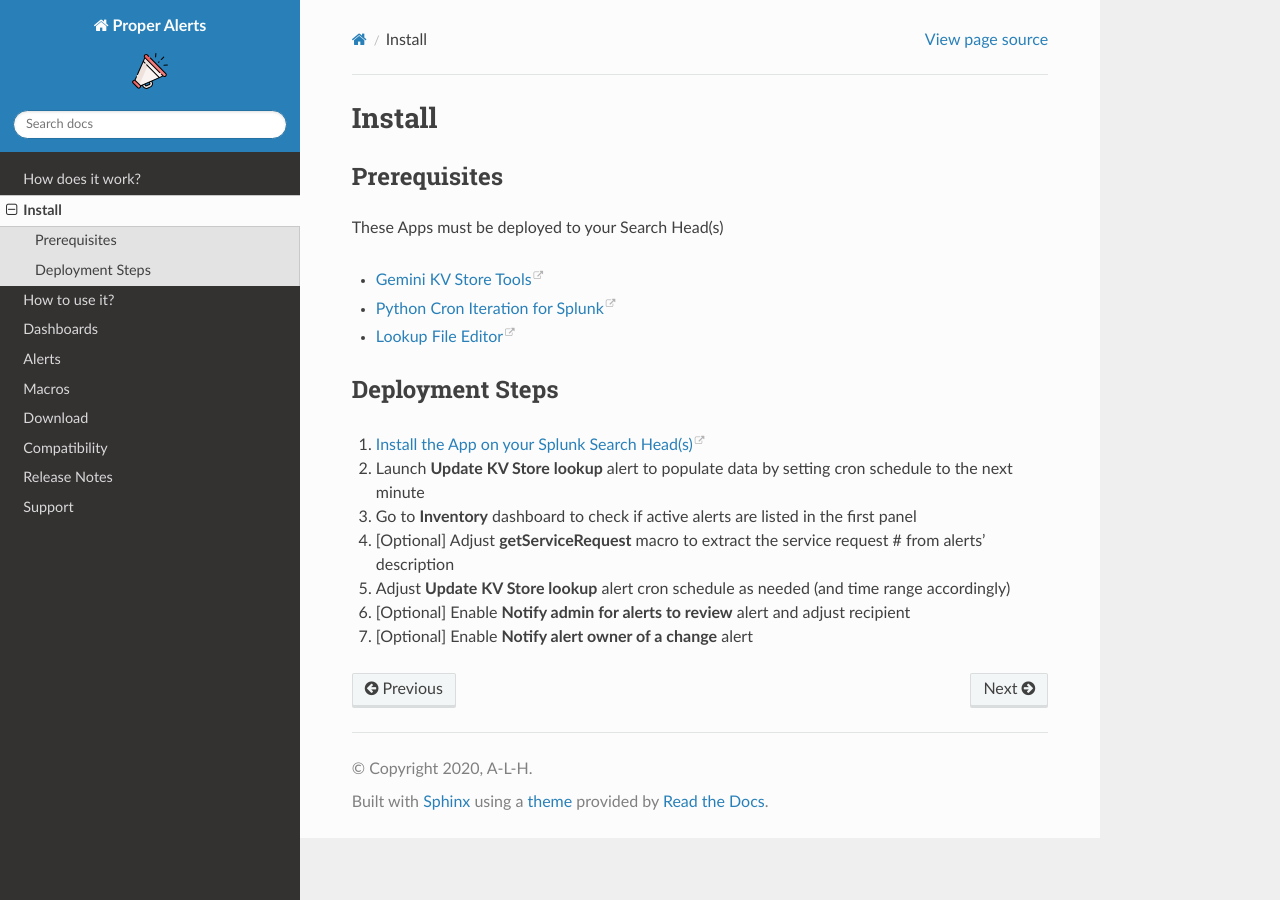
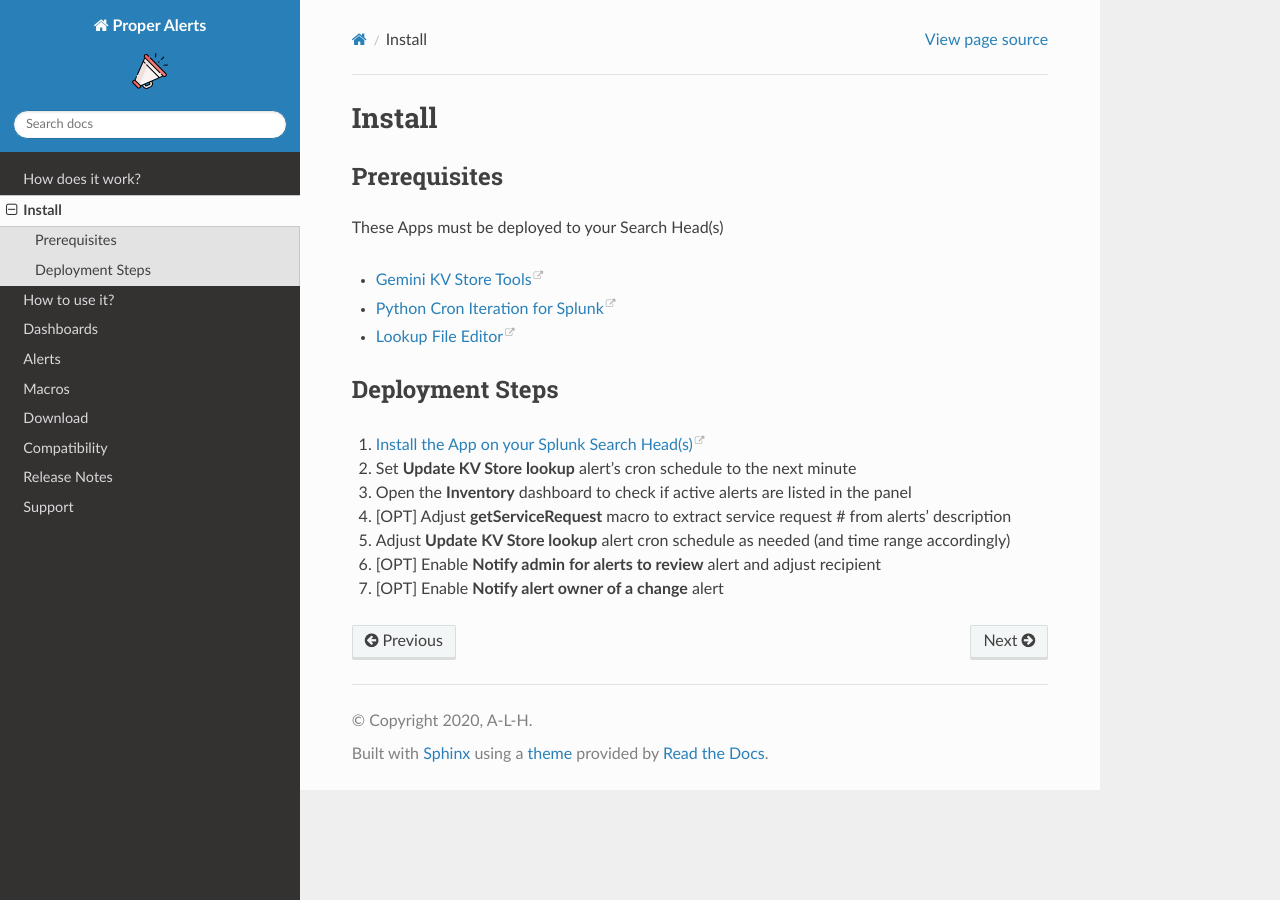
Before and after one commit to a-l-h/splunk-app-proper-alerts, a Sphinx documentation site: the page built from doc/install.rst, in a window 1280 px wide. Built offline with Sphinx 7.4.7 and the Read the Docs theme 2.0.0, drawn with Linux system fonts in a browser that asks for light colours.

Commit message:
Update install.rst

```diff
--- a/doc/install.rst
+++ b/doc/install.rst
@@ -14,9 +14,9 @@
 ################
 
 1.  `Install the App on your Splunk Search Head(s) <https://docs.splunk.com/Documentation/Splunk/latest/Admin/Deployappsandadd-ons#Deployment_architectures>`_
-2.  Launch **Update KV Store lookup** alert to populate data by setting cron schedule to the next minute
-3.  Go to **Inventory** dashboard to check if active alerts are listed in the first panel
-4.  [Optional] Adjust **getServiceRequest** macro to extract the service request # from alerts' description
+2.  Set **Update KV Store lookup** alert's cron schedule to the next minute
+3.  Open the **Inventory** dashboard to check if active alerts are listed in the panel
+4.  [OPT] Adjust **getServiceRequest** macro to extract service request # from alerts' description
 5.  Adjust **Update KV Store lookup** alert cron schedule as needed (and time range accordingly)
-6.  [Optional] Enable **Notify admin for alerts to review** alert and adjust recipient
-7.  [Optional] Enable **Notify alert owner of a change** alert
+6.  [OPT] Enable **Notify admin for alerts to review** alert and adjust recipient
+7.  [OPT] Enable **Notify alert owner of a change** alert
```
